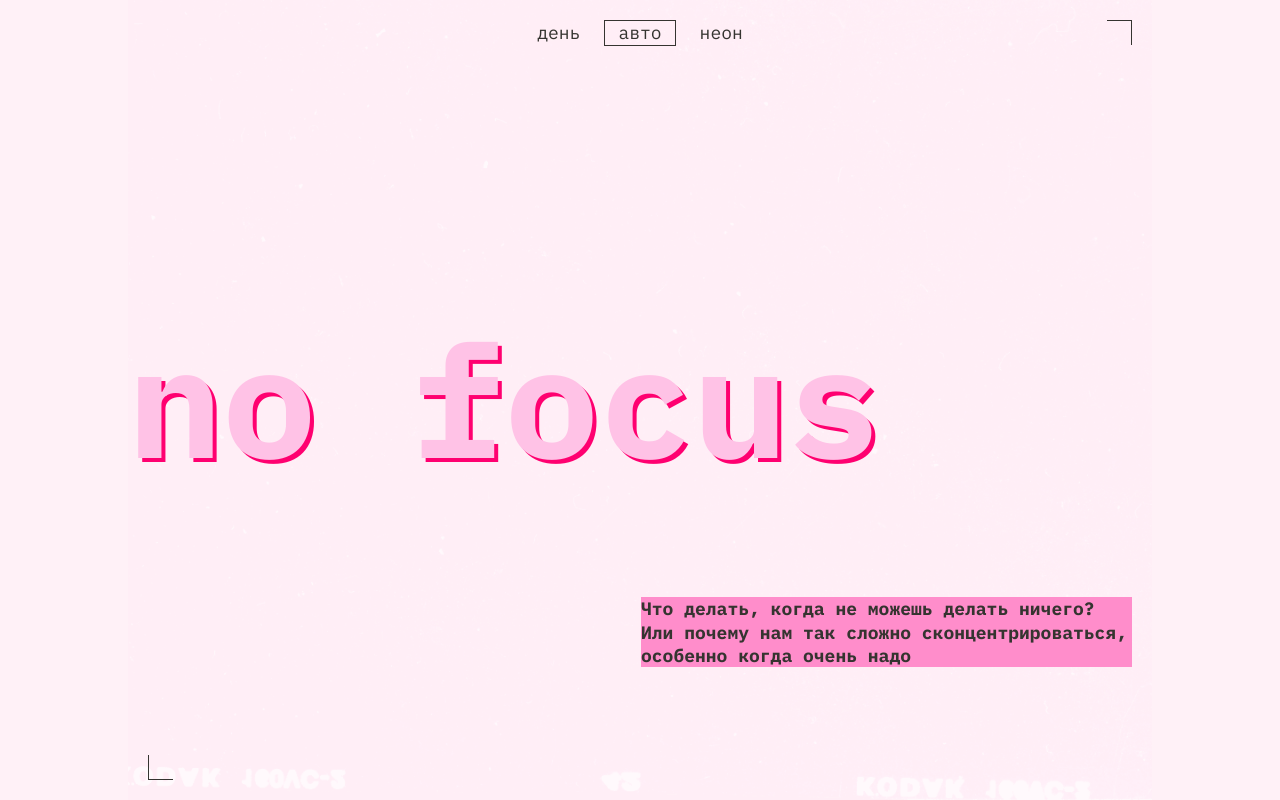
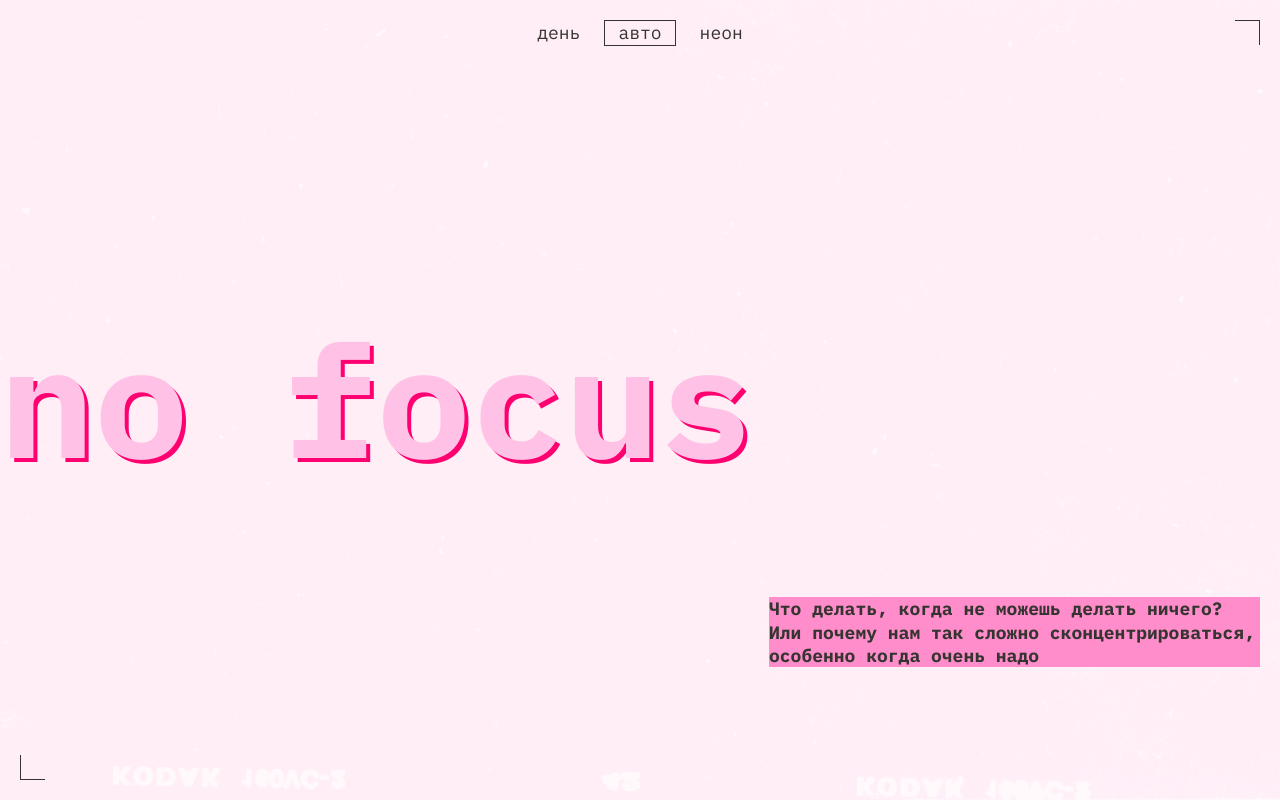
Before and after one commit to alyona4-ops/slozhno-sosredotochitsya-ad, a plain HTML site: page index.html in a window 1280 px wide. Shown: the top 800 px of the page. Drawn offline with Linux system fonts and the light colour scheme.

Commit message:
исправлена ширина

```diff
--- a/styles/globals.css
+++ b/styles/globals.css
@@ -6,7 +6,7 @@
 
 body {
   min-inline-size: 375px;
-  max-inline-size: 1024px;
+  max-inline-size: 1440px;
   margin: 0 auto;
 }
 
@@ -65,3 +65,38 @@ a:focus {
   white-space: nowrap;
   border: 0;
 }
+
+button,
+a {
+  color: currentColor;
+  font-family: inherit;
+  font-size: inherit;
+  line-height: inherit;
+  border: none;
+  background: none;
+  text-decoration: none;
+  cursor: pointer;
+}
+
+img {
+  display: block;
+  max-width: 100%;
+  height: auto;
+}
+
+button:focus,
+a:focus {
+  outline: none;
+}
+
+.visually-hidden {
+  position: absolute;
+  width: 1px;
+  height: 1px;
+  padding: 0;
+  margin: -1px;
+  overflow: hidden;
+  clip: rect(0, 0, 0, 0);
+  white-space: nowrap;
+  border: 0;
+}
--- a/styles/style.css
+++ b/styles/style.css
@@ -176,6 +176,10 @@
   margin-block-start: 0;
 }
 
+.card__subtitle.title-decor {
+  font-weight: 400;
+}
+
 .card__text {
   line-height: 1.3;
 }
@@ -255,7 +259,7 @@
   }
 
   .header__text {
-    max-width: 491px;
+    max-width: 364px;
   }
 
   .main {
```
